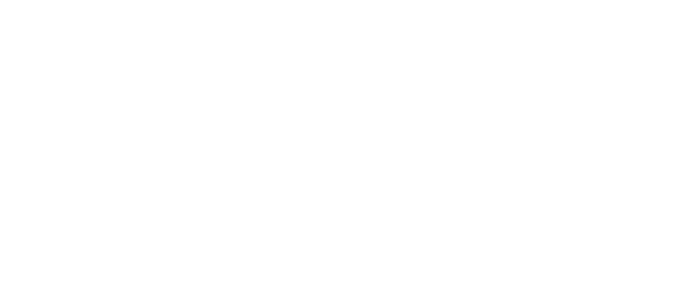
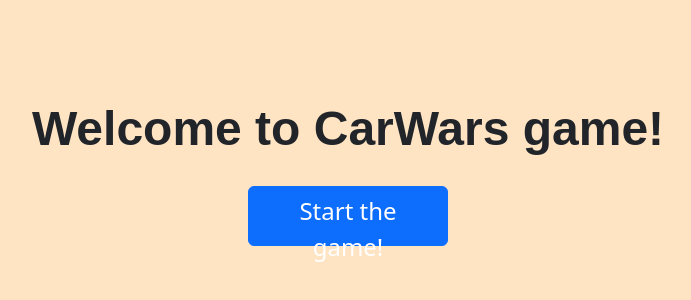
Before and after one commit to CodecoolGlobal/freestyle-mern-project-react-mecsbalint, a React (Vite) app in the folder client/carCard/: page / in a window 1280 px wide. Shown: the part 156-456 px from the top of the page, without its empty margins (292-983 px from the left). Built offline with nearby package versions, Linux system fonts and the light colour scheme.

Commit message:
Implement drawing cards

```diff
--- a/client/carCard/src/App.jsx
+++ b/client/carCard/src/App.jsx
@@ -19,7 +19,7 @@
 
   return (
     <>
-
+    <Drawing onDrawYourCards={setYourCards} onDrawAiCards={setAiCards} onDrawYourTalon={setYourTalon} onDrawAiTalon={setAiTalon} onSetPhase={setPhase}></Drawing>
     </>
   );
 }
--- a/client/carCard/src/components/Drawing.jsx
+++ b/client/carCard/src/components/Drawing.jsx
@@ -18,7 +18,9 @@
       onSetPhase("Match");
     }
 
-    return(<Button className="btn btn-primary start-btn" onClick={handleClick}>Start</Button>)
+    return(<div className="drawing">
+      <h2 className="title">Welcome to CarWars game!</h2>
+      <Button className="btn btn-primary start-btn startButton" onClick={handleClick}>Start the game!</Button></div>)
 
 }
 
--- a/client/carCard/src/components/drawing.css
+++ b/client/carCard/src/components/drawing.css
@@ -1,4 +1,4 @@
-.startBtn{
+/* .startBtn{
     position: absolute;
     top: 50%;
     left: 50%;
@@ -6,4 +6,27 @@
 
 .start-btn {
     display: inline-block;
-  }
+
+
+} */
+
+.startButton{
+    width: 200px;
+    height: 60px;
+    font-size: 1.5em !important;
+    margin-top: 20px;
+    font-family: Arial, Helvetica, sans-serif;
+
+}
+.drawing{
+    width: 100vw;
+    height: 100vh;
+    text-align: center;
+    padding-top: 20%;
+    background-color: bisque;
+}
+.title{
+    font-weight: bolder;
+    font-size: 3em;
+    font-family: Arial, Helvetica, sans-serif;
+}
```
Also changed, not shown: 1 other file (tests, documents, lock files or other folders).
